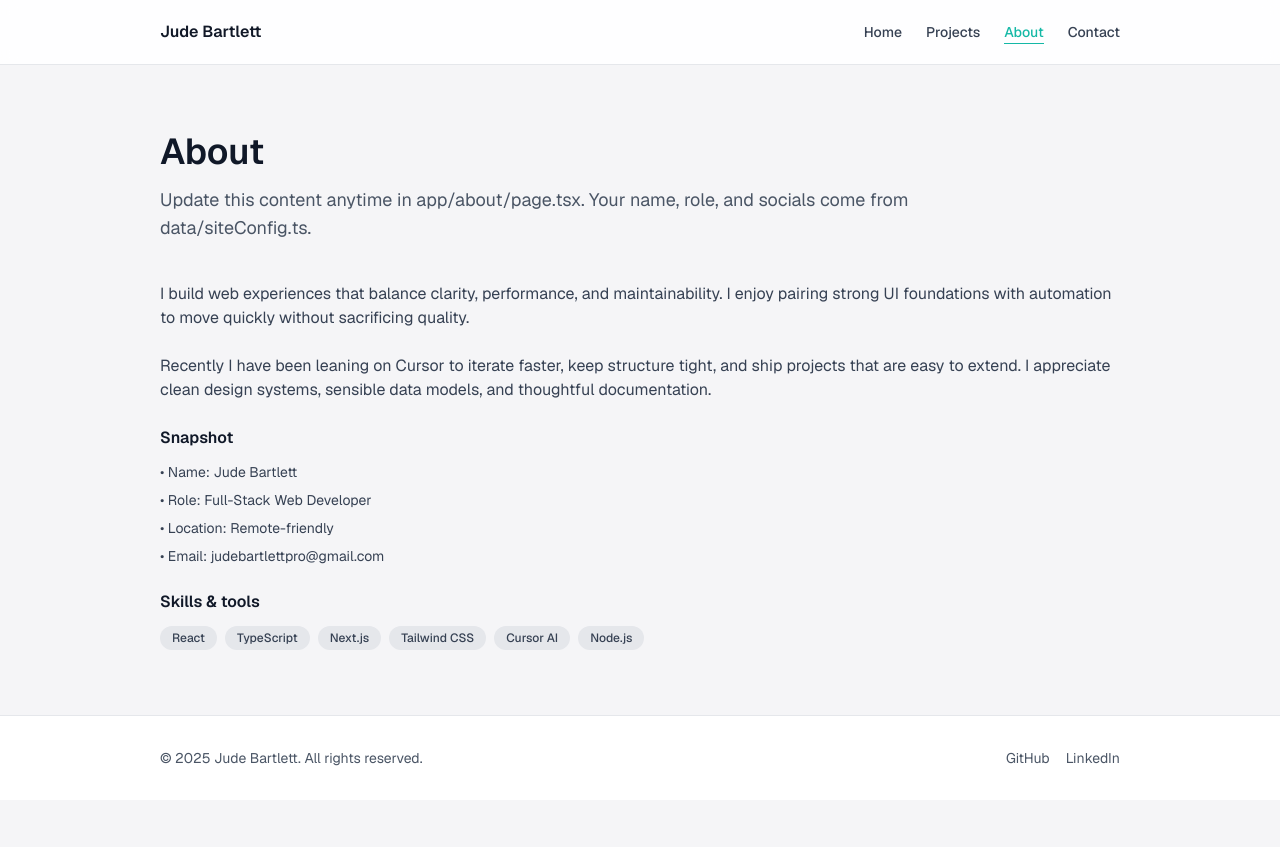
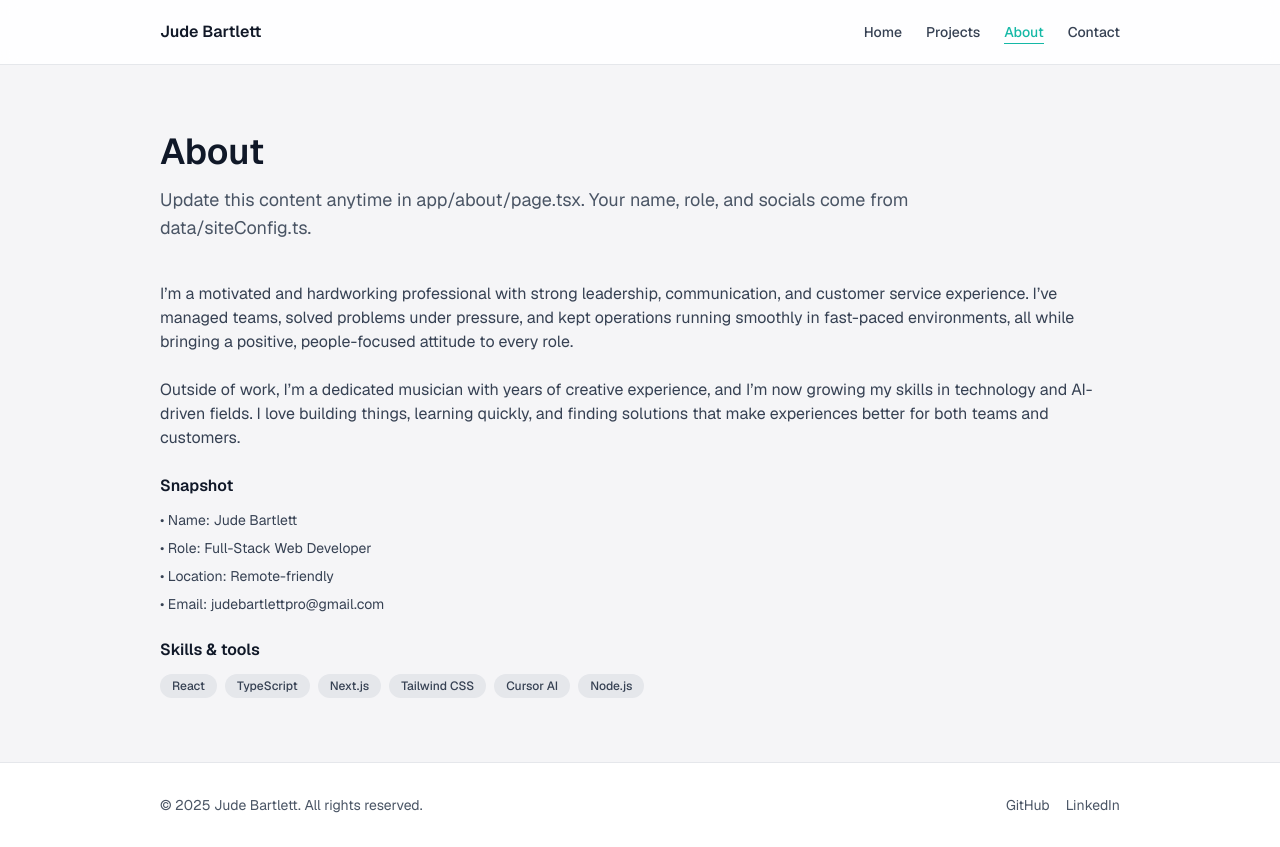
Before and after one commit to bartlettjude/jb-portfolio, a Next.js app: page /about in a window 1280 px wide. Before the commit the page ends 800 px from the top, so only its background shows below. Built offline with nearby package versions, Linux system fonts and the light colour scheme.

Commit message:
Update About page with new bio

```diff
--- a/app/about/page.tsx
+++ b/app/about/page.tsx
@@ -13,13 +13,15 @@ export default function AboutPage() {
       <div className="space-y-6 text-gray-700">
         {/* Edit your bio below to personalize the page */}
         <p>
-          I build web experiences that balance clarity, performance, and maintainability. I enjoy
-          pairing strong UI foundations with automation to move quickly without sacrificing quality.
+          I’m a motivated and hardworking professional with strong leadership, communication, and
+          customer service experience. I’ve managed teams, solved problems under pressure, and kept
+          operations running smoothly in fast-paced environments, all while bringing a positive,
+          people-focused attitude to every role.
         </p>
         <p>
-          Recently I have been leaning on Cursor to iterate faster, keep structure tight, and ship
-          projects that are easy to extend. I appreciate clean design systems, sensible data models,
-          and thoughtful documentation.
+          Outside of work, I’m a dedicated musician with years of creative experience, and I’m now
+          growing my skills in technology and AI-driven fields. I love building things, learning
+          quickly, and finding solutions that make experiences better for both teams and customers.
         </p>
         <div className="space-y-3">
           <p className="font-semibold text-gray-900">Snapshot</p>
```
